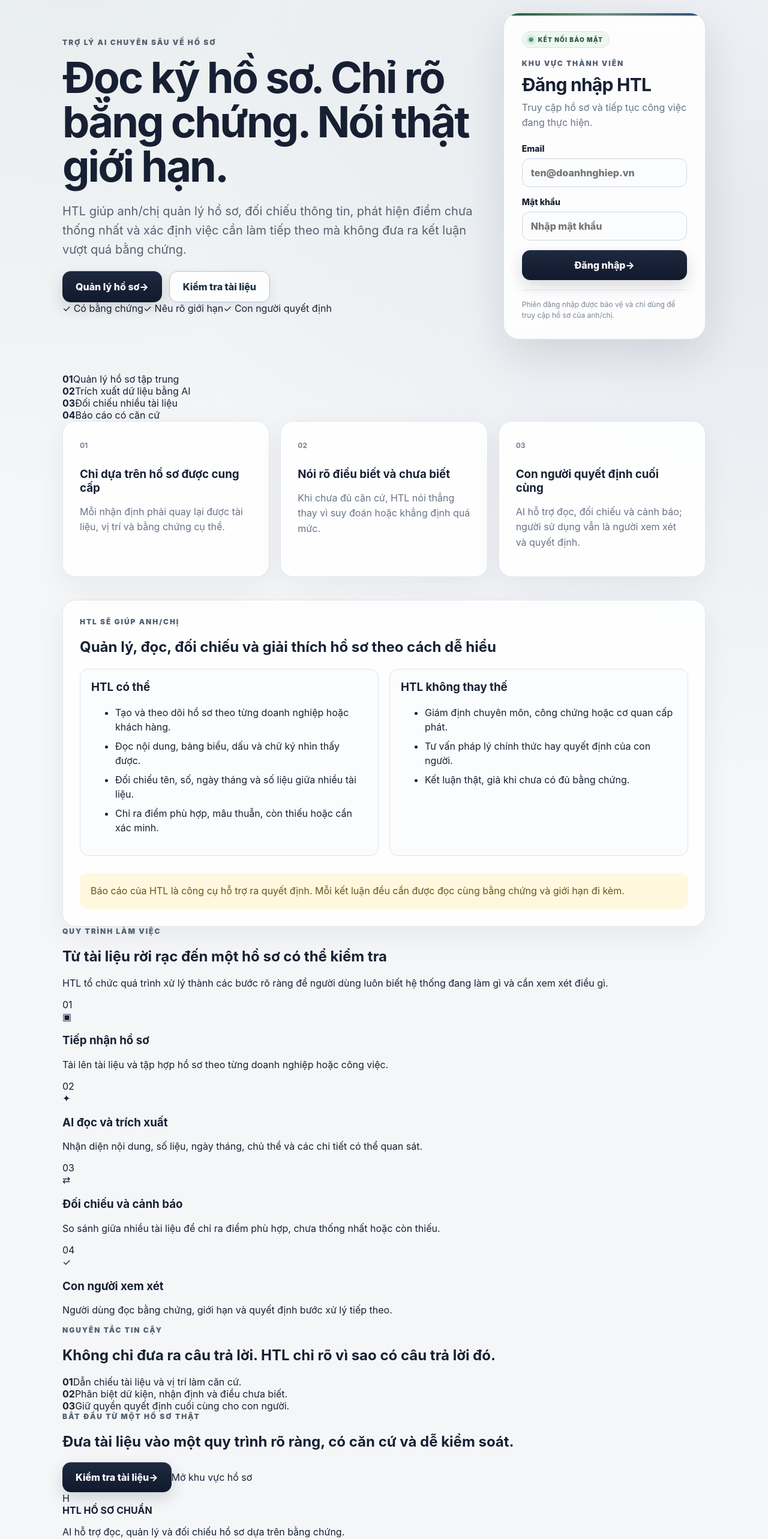
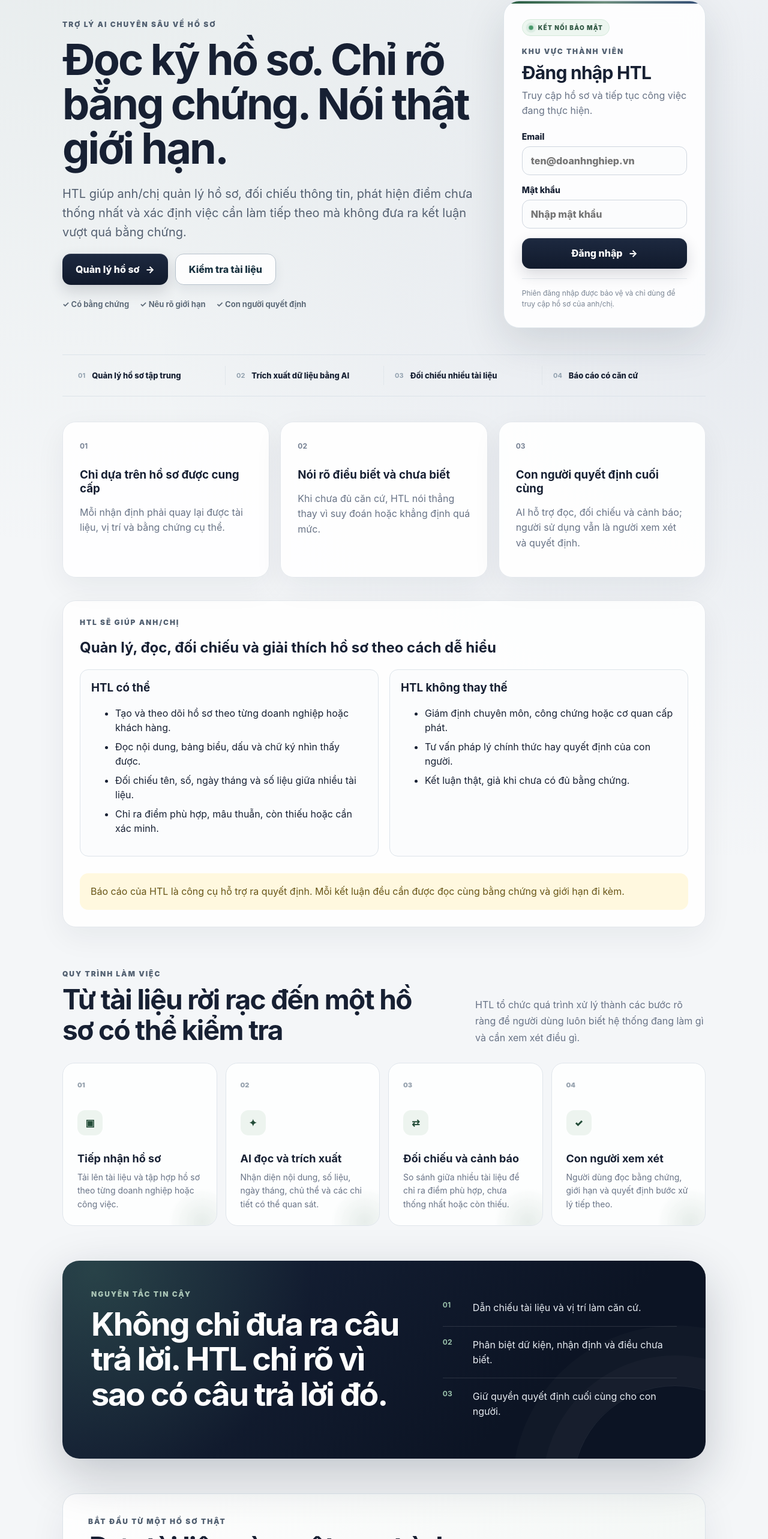
Before and after one commit to tienhqprime-hub/htl-ho-so-chuan, a Next.js app: page / in a window 1280 px wide. Shown: the part 172-2738 px from the top of the page at 60% size. Built offline with nearby package versions, Linux system fonts and the light colour scheme.

Commit message:
refine(home): style value statement, workflow and complete footer

```diff
--- a/app/styles.css
+++ b/app/styles.css
@@ -8,21 +8,29 @@ button, textarea, input, select { font: inherit; }
 .shell { max-width: 1120px; margin: 0 auto; padding: 28px 24px 60px; }
 .narrow { max-width: 880px; }
 .topbar { position: sticky; top: 0; z-index: 20; display: flex; align-items: center; justify-content: space-between; gap: 24px; margin: 0 -12px; padding: 14px 12px; border-bottom: 1px solid rgba(219,226,233,.75); background: rgba(244,246,248,.82); backdrop-filter: blur(18px); }
+.brandLockup, .topbarMeta, .footerBrand { display: flex; align-items: center; gap: 12px; }
+.brandMark { width: 38px; height: 38px; display: grid; place-items: center; border-radius: 12px; color: white; font-weight: 900; background: linear-gradient(145deg, #24324a, #0f1728); box-shadow: 0 10px 26px rgba(23,32,51,.2), inset 0 1px 0 rgba(255,255,255,.14); }
 .brand { font-weight: 900; letter-spacing: .03em; }
 .tagline, .muted { color: var(--muted); }
 .pilot { font-size: 12px; font-weight: 800; padding: 8px 12px; border-radius: 999px; color: #203249; background: linear-gradient(180deg, #eef3f8, #e5ebf2); border: 1px solid #dbe3eb; box-shadow: inset 0 1px 0 rgba(255,255,255,.9); }
-.hero { margin: 76px 0 56px; max-width: 830px; }
+.systemOnline { display: inline-flex; align-items: center; gap: 8px; font-size: 10px; font-weight: 900; letter-spacing: .1em; color: #315844; }
+.systemOnline i, .footerStatus i { width: 7px; height: 7px; border-radius: 50%; background: #2e8b57; box-shadow: 0 0 0 4px rgba(46,139,87,.12); }
+.hero { margin: 76px 0 44px; max-width: 830px; }
 .heroLayout { max-width: none; display: grid; grid-template-columns: minmax(0, 1.55fr) minmax(320px, .75fr); gap: 38px; align-items: center; }
 .heroContent { min-width: 0; animation: riseIn .65s ease both; }
 .eyebrow { font-size: 12px; font-weight: 900; letter-spacing: .16em; color: #526071; }
 h1 { font-size: clamp(38px, 6vw, 72px); line-height: 1.03; margin: 14px 0 22px; letter-spacing: -.04em; }
 .hero p { max-width: 700px; font-size: 20px; line-height: 1.6; color: #546071; }
-.primary { display: inline-flex; align-items: center; justify-content: center; border: 0; border-radius: 14px; background: linear-gradient(180deg, #1d2940, #111a2c); color: white; padding: 15px 22px; font-weight: 800; cursor: pointer; box-shadow: 0 10px 24px rgba(23,32,51,.16), inset 0 1px 0 rgba(255,255,255,.12); transition: transform .2s ease, box-shadow .2s ease, border-color .2s ease, background .2s ease; }
+.primary { display: inline-flex; align-items: center; justify-content: center; gap: 10px; border: 0; border-radius: 14px; background: linear-gradient(180deg, #1d2940, #111a2c); color: white; padding: 15px 22px; font-weight: 800; cursor: pointer; box-shadow: 0 10px 24px rgba(23,32,51,.16), inset 0 1px 0 rgba(255,255,255,.12); transition: transform .2s ease, box-shadow .2s ease, border-color .2s ease, background .2s ease; }
 .primary:hover { transform: translateY(-2px); box-shadow: 0 16px 30px rgba(23,32,51,.22), inset 0 1px 0 rgba(255,255,255,.15); }
 .primary:active { transform: translateY(0) scale(.99); }
 .primary:focus-visible, input:focus-visible, textarea:focus-visible, select:focus-visible { outline: 3px solid rgba(36,90,61,.22); outline-offset: 3px; }
 .button { width: 100%; font-size: 16px; }
-.button:disabled { opacity: .55; cursor: wait; }
+.button:disabled { opacity: .65; cursor: wait; }
+.loginSubmit { min-height: 51px; }
+.buttonArrow { transition: transform .2s ease; }
+.loginSubmit:hover .buttonArrow { transform: translateX(4px); }
+.spinner { width: 17px; height: 17px; border: 2px solid rgba(255,255,255,.35); border-top-color: white; border-radius: 50%; animation: spin .8s linear infinite; }
 .loginCard { position: relative; overflow: hidden; scroll-margin-top: 90px; background: var(--surface); border: 1px solid rgba(218,225,232,.9); border-radius: 26px; padding: 30px; box-shadow: 0 24px 70px rgba(25,35,52,.13); backdrop-filter: blur(18px); animation: riseIn .7s .08s ease both; transition: transform .25s ease, box-shadow .25s ease, border-color .25s ease; }
 .loginCard::before { content: ''; position: absolute; inset: 0 0 auto; height: 4px; background: linear-gradient(90deg, #245a3d, #6d8e7e, #304a73); }
 .loginCard:hover { transform: translateY(-4px); border-color: #ccd7e1; box-shadow: 0 32px 86px rgba(25,35,52,.17); }
@@ -37,6 +45,12 @@ h1 { font-size: clamp(38px, 6vw, 72px); line-height: 1.03; margin: 14px 0 22px;
 .loginForm input:hover { border-color: #aebbc8; background: white; }
 .loginForm input:focus { border-color: #245a3d; background: white; box-shadow: 0 0 0 4px rgba(36,90,61,.10); transform: translateY(-1px); }
 .loginTrust { margin-top: 16px; padding-top: 15px; border-top: 1px solid #e6ebef; color: #7a8594; font-size: 12px; line-height: 1.5; }
+.trustRow { display: flex; flex-wrap: wrap; gap: 10px 18px; margin-top: 24px; color: #5e6b79; font-size: 13px; font-weight: 700; }
+.capabilityStrip { display: grid; grid-template-columns: repeat(4, 1fr); gap: 0; margin: 0 0 42px; padding: 18px 8px; border-top: 1px solid #dce3e9; border-bottom: 1px solid #dce3e9; }
+.capabilityStrip div { display: flex; align-items: center; gap: 11px; padding: 8px 18px; border-right: 1px solid #e1e6eb; }
+.capabilityStrip div:last-child { border-right: 0; }
+.capabilityStrip strong { color: #91a0ae; font-size: 11px; }
+.capabilityStrip span { font-size: 13px; font-weight: 800; }
 .grid { display: grid; grid-template-columns: repeat(3, 1fr); gap: 18px; }
 .card, .panel { background: rgba(255,255,255,.9); border: 1px solid #e3e7ec; border-radius: 22px; padding: 28px; box-shadow: 0 16px 50px rgba(25,35,52,.06); transition: transform .25s ease, box-shadow .25s ease, border-color .25s ease; }
 .card { animation: riseIn .65s ease both; }
@@ -100,9 +114,48 @@ textarea { min-height: 120px; resize: vertical; border: 1px solid #cfd6df; borde
 .dossierMeta { display: grid; justify-items: end; gap: 10px; min-width: 130px; }
 .dossierMeta small { color: #778294; }
 .emptyState { padding: 34px; text-align: center; border: 1px dashed #c7d0da; border-radius: 16px; color: #687386; background: #f8fafc; }
+.workflowSection { margin-top: 70px; }
+.sectionHeading { display: grid; grid-template-columns: 1.25fr .75fr; gap: 48px; align-items: end; margin-bottom: 28px; }
+.sectionHeading h2, .finalCta h2 { margin: 10px 0 0; font-size: clamp(30px, 4vw, 46px); line-height: 1.12; letter-spacing: -.035em; }
+.sectionHeading > p { margin: 0; color: var(--muted); line-height: 1.7; }
+.workflowGrid { display: grid; grid-template-columns: repeat(4, 1fr); gap: 14px; }
+.workflowCard { position: relative; min-height: 260px; padding: 24px; overflow: hidden; border: 1px solid #dfe5eb; border-radius: 20px; background: rgba(255,255,255,.82); transition: transform .25s ease, box-shadow .25s ease, border-color .25s ease; }
+.workflowCard::after { content: ''; position: absolute; inset: auto -36px -54px auto; width: 120px; height: 120px; border-radius: 50%; background: radial-gradient(circle, rgba(36,90,61,.10), transparent 67%); }
+.workflowCard:hover { transform: translateY(-5px); border-color: #cbd6df; box-shadow: 0 22px 52px rgba(24,34,51,.1); }
+.workflowCard > span { font-size: 11px; font-weight: 900; color: #97a3af; }
+.workflowIcon { width: 42px; height: 42px; display: grid; place-items: center; margin: 34px 0 28px; border-radius: 13px; color: #244d39; background: #edf4ef; font-weight: 900; }
+.workflowCard h3 { margin: 0 0 10px; font-size: 18px; }
+.workflowCard p { margin: 0; color: var(--muted); line-height: 1.6; font-size: 14px; }
+.assurancePanel { position: relative; overflow: hidden; display: grid; grid-template-columns: 1.15fr .85fr; gap: 58px; margin-top: 58px; padding: 48px; border-radius: 28px; color: white; background: radial-gradient(circle at 5% 5%, rgba(77,132,104,.33), transparent 34%), linear-gradient(135deg, #17233a, #0c1424 72%); box-shadow: 0 28px 80px rgba(17,26,44,.22); }
+.assurancePanel::after { content: ''; position: absolute; width: 340px; height: 340px; right: -120px; bottom: -220px; border: 1px solid rgba(255,255,255,.08); border-radius: 50%; box-shadow: 0 0 0 50px rgba(255,255,255,.025), 0 0 0 100px rgba(255,255,255,.018); }
+.assurancePanel h2 { position: relative; z-index: 1; margin: 14px 0 0; max-width: 650px; font-size: clamp(32px, 4.8vw, 54px); line-height: 1.08; letter-spacing: -.04em; }
+.lightEyebrow { color: #a9c4b5; }
+.assuranceList { position: relative; z-index: 1; display: grid; align-content: center; }
+.assuranceList div { display: grid; grid-template-columns: 36px 1fr; gap: 14px; align-items: start; padding: 18px 0; border-bottom: 1px solid rgba(255,255,255,.12); }
+.assuranceList div:last-child { border-bottom: 0; }
+.assuranceList b { color: #9bc2ac; font-size: 12px; }
+.assuranceList span { color: #e7ecf2; line-height: 1.55; }
+.finalCta { display: flex; align-items: center; justify-content: space-between; gap: 40px; margin: 58px 0 26px; padding: 38px 42px; border: 1px solid #dce3e9; border-radius: 24px; background: linear-gradient(135deg, rgba(255,255,255,.94), rgba(242,246,244,.92)); box-shadow: 0 20px 60px rgba(25,35,52,.07); }
+.finalCta > div:first-child { max-width: 700px; }
+.finalCtaActions { display: flex; align-items: center; gap: 18px; flex-shrink: 0; }
+.textLink { font-size: 14px; font-weight: 850; color: #435263; border-bottom: 1px solid #aeb9c3; padding-bottom: 3px; }
+.textLink:hover { color: #172033; border-color: #172033; }
+.siteFooter { margin-top: 20px; padding: 42px 4px 12px; border-top: 1px solid #d9e0e7; }
+.footerBrand { align-items: flex-start; }
+.footerBrand strong { display: block; margin-top: 2px; font-size: 15px; letter-spacing: .03em; }
+.footerBrand p { max-width: 360px; margin: 7px 0 0; color: var(--muted); line-height: 1.55; font-size: 13px; }
+.footerColumns { display: grid; grid-template-columns: repeat(3, minmax(130px, 1fr)); gap: 32px; margin-left: auto; }
+.siteFooter { display: grid; grid-template-columns: 1.05fr 1.35fr; gap: 50px; }
+.footerColumns > div { display: grid; align-content: start; gap: 10px; }
+.footerColumns b { margin-bottom: 5px; font-size: 12px; letter-spacing: .08em; text-transform: uppercase; }
+.footerColumns a, .footerColumns span { color: #6b7785; font-size: 13px; }
+.footerColumns a:hover { color: #172033; }
+.footerStatus { display: inline-flex; align-items: center; gap: 8px; }
+.footerBottom { grid-column: 1 / -1; display: flex; justify-content: space-between; gap: 24px; margin-top: 24px; padding-top: 20px; border-top: 1px solid #e1e6eb; color: #87919d; font-size: 12px; }
 @keyframes riseIn { from { opacity: 0; transform: translateY(18px); } to { opacity: 1; transform: translateY(0); } }
 @keyframes pulse { 0%, 100% { transform: scale(1); opacity: 1; } 50% { transform: scale(.86); opacity: .72; } }
-@media (max-width: 900px) { .heroLayout { grid-template-columns: 1fr; } .loginCard { max-width: 620px; } }
-@media (max-width: 760px) { .shell { padding: 20px 16px 40px; } .grid, .twoCols, .dossierForm, .dossierToolbar { grid-template-columns: 1fr; } .resultHead, .topbar, .dossierItem { flex-direction: column; align-items: stretch; } .score { text-align: left; } .card, .panel, .loginCard { padding: 22px; } .dossierMeta { justify-items: start; } .hero { margin-top: 52px; } .topbar { position: static; margin: 0; padding: 0 0 14px; background: transparent; backdrop-filter: none; } }
+@keyframes spin { to { transform: rotate(360deg); } }
+@media (max-width: 900px) { .heroLayout, .assurancePanel { grid-template-columns: 1fr; } .loginCard { max-width: 620px; } .workflowGrid { grid-template-columns: repeat(2, 1fr); } .capabilityStrip { grid-template-columns: repeat(2, 1fr); } .capabilityStrip div:nth-child(2) { border-right: 0; } .capabilityStrip div:nth-child(-n+2) { border-bottom: 1px solid #e1e6eb; } .siteFooter { grid-template-columns: 1fr; } .footerColumns { margin-left: 0; } }
+@media (max-width: 760px) { .shell { padding: 20px 16px 40px; } .grid, .twoCols, .dossierForm, .dossierToolbar, .workflowGrid, .sectionHeading, .footerColumns { grid-template-columns: 1fr; } .resultHead, .topbar, .dossierItem, .finalCta, .footerBottom { flex-direction: column; align-items: stretch; } .topbarMeta { justify-content: space-between; } .systemOnline { display: none; } .score { text-align: left; } .card, .panel, .loginCard { padding: 22px; } .dossierMeta { justify-items: start; } .hero { margin-top: 52px; } .topbar { position: static; margin: 0; padding: 0 0 14px; background: transparent; backdrop-filter: none; } .capabilityStrip { grid-template-columns: 1fr; } .capabilityStrip div { border-right: 0; border-bottom: 1px solid #e1e6eb; } .capabilityStrip div:last-child { border-bottom: 0; } .assurancePanel { padding: 30px 24px; } .finalCta { padding: 28px 24px; } .finalCtaActions { align-items: flex-start; flex-direction: column; } }
 @media (prefers-reduced-motion: reduce) { html { scroll-behavior: auto; } *, *::before, *::after { animation-duration: .01ms !important; animation-iteration-count: 1 !important; transition-duration: .01ms !important; } }
 @media print { body { background: white; } .topbar, .panel:first-of-type, .noPrint { display: none !important; } .shell, .panel { max-width: none; box-shadow: none; border: 0; padding: 0; } .result { display: block !important; } }
```
